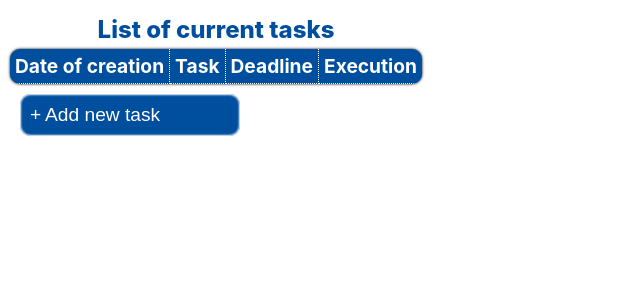
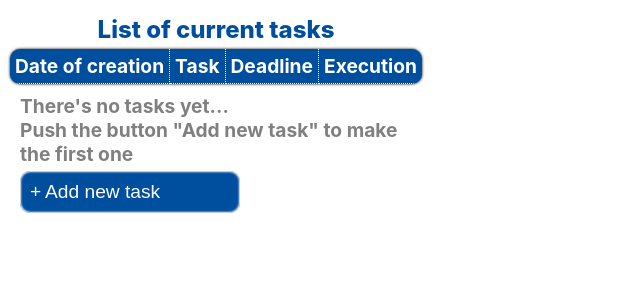
Before and after one commit to GorkinN/toDo, a React (Create React App) app in the folder my-app/: page / in a window 1280 px wide. Shown: the top 300 px of the page, without its empty margins (0-640 px from the left). Built offline with nearby package versions, Linux system fonts and the light colour scheme.

Commit message:
added no tasks message

```diff
--- /dev/null
+++ b/my-app/src/component/toDoList/toDoList.css
@@ -0,0 +1,8 @@
+.noTasksMessage {
+  margin-left: 20px;
+  max-width: 400px;
+  font-size: 1.2rem;
+  color: gray;
+  font-weight: 700;
+  background-color: #ffffff;
+}
--- a/my-app/src/component/toDoList/toDoList.js
+++ b/my-app/src/component/toDoList/toDoList.js
@@ -1,6 +1,7 @@
 import React from 'react';
 import {CurrentTasksTable} from "./currentTasksTable/currentTasksTable.js";
 import {NewTaskContainer} from "./newTaskContainer/newTaskContainer.js";
+import "./toDoList.css";
 class ToDoList extends React.Component {
     constructor(props) {
         super(props);
@@ -36,9 +37,14 @@ class ToDoList extends React.Component {
         };
     }
     render () {
+        let noTasksMessage = (!this.state.taskList.length)?
+        <p className='noTasksMessage'>There's no tasks yet...<br/>
+        Push the button "Add new task" to make the first one
+        </p> :null;
         return (
             <div>
                 <CurrentTasksTable tasksArray={this.state.taskList}/>
+                {noTasksMessage}
                 <NewTaskContainer onSubmitNewTask={this.onSubmitNewTask}/>
             </div>
         );
--- /dev/null
+++ b/my-app/src/component/toDoList/toDoList.less
@@ -0,0 +1,8 @@
+.noTasksMessage {
+    margin-left:20px;
+    max-width:400px;
+    font-size: 1.2rem;
+    color:gray;
+    font-weight: 700;
+    background-color: lighten(gray, 50%);
+}
```
